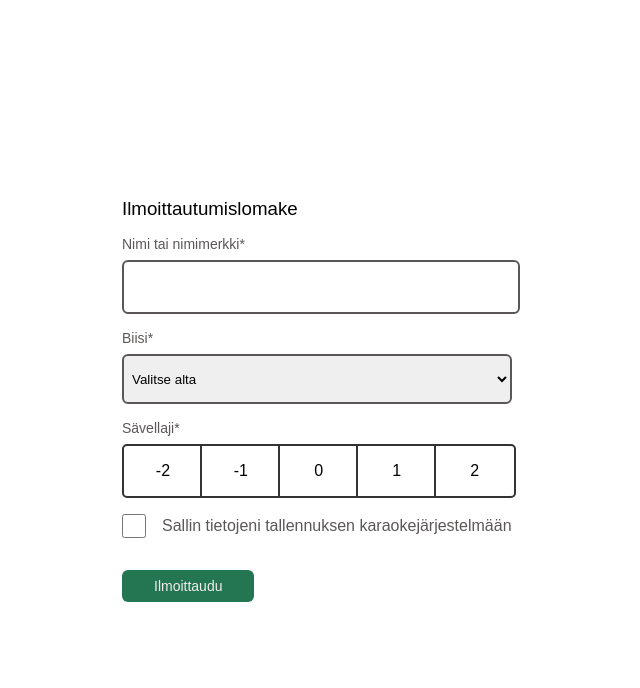
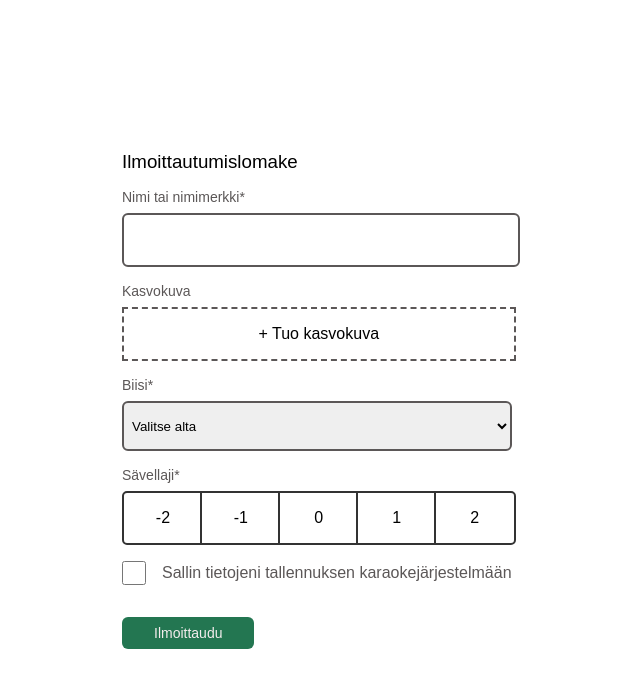
Before and after one commit to juh3/Pandia-juha, a React (Vite) app: page / in a window 1280 px wide. Shown: the top 688 px of the page, without its empty margins (318-958 px from the left). Built offline with nearby package versions, Linux system fonts and the light colour scheme.

Commit message:
Added zod and file upload

```diff
--- a/src/components/Form/Form.tsx
+++ b/src/components/Form/Form.tsx
@@ -1,7 +1,7 @@
 import styles from './Form.module.css'
 import Input from '../Input/Input'
 import { InputType } from '../../types/types'
-import { useState } from 'react'
+import React, { useState } from 'react'
 import Button from '../Button/Button'
 import { song_options, key_options } from '../../utils/options'
 import { KaraokeSchema } from './Schema'
@@ -11,6 +11,7 @@ const Form = () => {
   const [song, setSong] = useState('')
   const [allowSave, setAllowSave] = useState(false)
   const [songKey, setSongKey] = useState('0')
+  const [picture, setPicture] = useState<null | File>(null)
 
   const handleNameChange = (
     event: React.ChangeEvent<HTMLInputElement>
@@ -34,9 +35,15 @@ const Form = () => {
     setSongKey(event.target.value)
   }
 
-  const handleSubmit = (
+  const handleUpload = (
     event: React.ChangeEvent<HTMLInputElement>
   ) => {
+    const { files } = event.target
+    const selectedFiles = files as FileList
+    setPicture(selectedFiles?.[0])
+  }
+
+  const handleSubmit = (event: React.FormEvent<HTMLFormElement>) => {
     event.preventDefault()
     const formData = {
       name,
@@ -52,23 +59,33 @@ const Form = () => {
       console.log(error)
     }
   }
+  console.log('the picture ---', picture)
 
   return (
     <div className={styles.FormContainer}>
       <h3>Ilmoittautumislomake</h3>
-      <div>
+      <form onSubmit={handleSubmit}>
         <Input
           type={InputType.text}
           label={'Nimi tai nimimerkki*'}
           onChange={handleNameChange}
+          name="name"
           required
         />
-        <Input type={InputType.upload} label={'Kasvokuva'} />
+        <Input
+          type={InputType.upload}
+          label={'Kasvokuva'}
+          cta={'+ Tuo kasvokuva'}
+          onChange={handleUpload}
+          name="picture"
+          accept="image/"
+        />
 
         <Input
           type={InputType.select}
           label={'Biisi*'}
           options={song_options}
+          name="song"
           defaultOption="Valitse alta"
           onChange={handleSongChange}
           value={song}
@@ -87,13 +104,11 @@ const Form = () => {
           type={InputType.checkbox}
           label={'Sallin tietojeni tallennuksen karaokejärjestelmään'}
           onChange={handleSaveChange}
+          name="savetodatabase"
           checked={allowSave}
-          required
         />
-        <Button onClick={handleSubmit} type="submit">
-          Ilmoittaudu
-        </Button>
-      </div>
+        <Button type="submit">Ilmoittaudu</Button>
+      </form>
     </div>
   )
 }
--- a/src/components/Form/Schema.ts
+++ b/src/components/Form/Schema.ts
@@ -6,10 +6,9 @@ const required_error = 'This field cannot be blank';
 export const KaraokeSchema = z.object({
  name: z
   .string({ invalid_type_error, required_error })
-  .min(1, 'Value is too short'),
+  .min(2, 'Value is too short'),
  song: z
-  .string({ invalid_type_error, required_error })
-  .min(1, 'Value is too short'),
+  .string({ invalid_type_error, required_error }),
  allowSave: z
   .boolean({ invalid_type_error, required_error }),
  songKey: z
--- a/src/components/Input/Input.module.css
+++ b/src/components/Input/Input.module.css
@@ -96,3 +96,33 @@
 .CheckboxLabel{
   color: var(--gray);
 }
+
+
+.FileLabel{
+  width: 100%;
+  position: relative;
+  display: inline-block;
+  border: none
+}
+.FileLabel input{
+  position: absolute;
+  opacity: 0;
+  width: 100%;
+  height: 50px;
+  cursor: pointer;
+  border:none;
+  margin-top: 0.5rem;
+  z-index: var(--z-index-highest)
+}
+
+.FileLabel span{
+  margin-top: 0.5rem;
+  display: flex;
+  border: 2px dashed;
+  border-color: var(--gray);
+
+  width: 100%;
+  height: 50px;
+  justify-content: center;
+  align-items: center;
+}
--- a/src/components/Input/Input.tsx
+++ b/src/components/Input/Input.tsx
@@ -7,6 +7,8 @@ interface IInputProps
   extends React.InputHTMLAttributes<HTMLInputElement> {
   label: string
   type: InputType
+  name: string
+  cta?: string
   options?: string[]
   defaultOption?: string
 }
@@ -15,6 +17,8 @@ const Input: React.FC<IInputProps> = ({
   label,
   type,
   options,
+  name,
+  cta,
   defaultOption,
   ...props
 }) => {
@@ -23,7 +27,9 @@ const Input: React.FC<IInputProps> = ({
       case InputType.text:
         return (
           <>
-            <label className={styles.InputLabel}>{label}</label>
+            <label htmlFor={name} className={styles.InputLabel}>
+              {label}
+            </label>
             <input className={styles.TextInput} {...props} />
           </>
         )
@@ -31,7 +37,9 @@ const Input: React.FC<IInputProps> = ({
       case InputType.select:
         return (
           <>
-            <label className={styles.InputLabel}>{label}</label>
+            <label htmlFor={name} className={styles.InputLabel}>
+              {label}
+            </label>
 
             <select
               className={styles.Select}
@@ -59,7 +67,9 @@ const Input: React.FC<IInputProps> = ({
               className={styles.Checkbox}
               {...props}
             />
-            <label className={styles.CheckboxLabel}>{label}</label>
+            <label htmlFor={name} className={styles.CheckboxLabel}>
+              {label}
+            </label>
           </div>
         )
 
@@ -69,7 +79,11 @@ const Input: React.FC<IInputProps> = ({
             <label className={styles.InputLabel}>{label}</label>
             <div className={styles.RadioContainer}>
               {key_options.map((option, index) => (
-                <label key={index} className={styles.RadioLabel}>
+                <label
+                  htmlFor={name}
+                  key={index}
+                  className={styles.RadioLabel}
+                >
                   <input
                     type="radio"
                     className={styles.Radio}
@@ -84,6 +98,20 @@ const Input: React.FC<IInputProps> = ({
           </>
         )
 
+      case InputType.upload:
+        return (
+          <>
+            <label className={styles.InputLabel}>{label}</label>
+            <label htmlFor={name} className={styles.FileLabel}>
+              <input
+                type="file"
+                className={styles.FileInput}
+                {...props}
+              />
+              <span>{cta}</span>
+            </label>
+          </>
+        )
       default:
         break
     }
```
